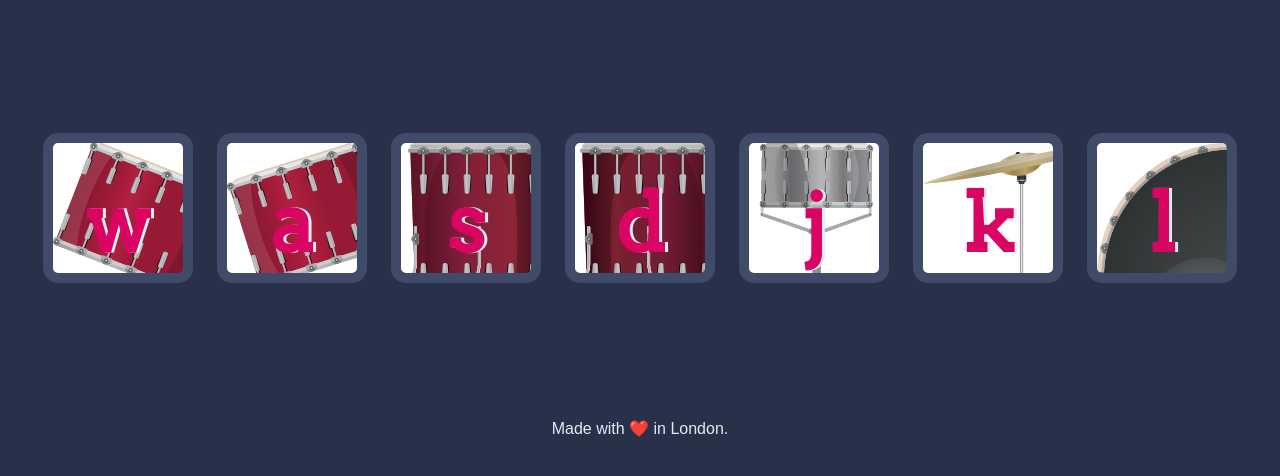
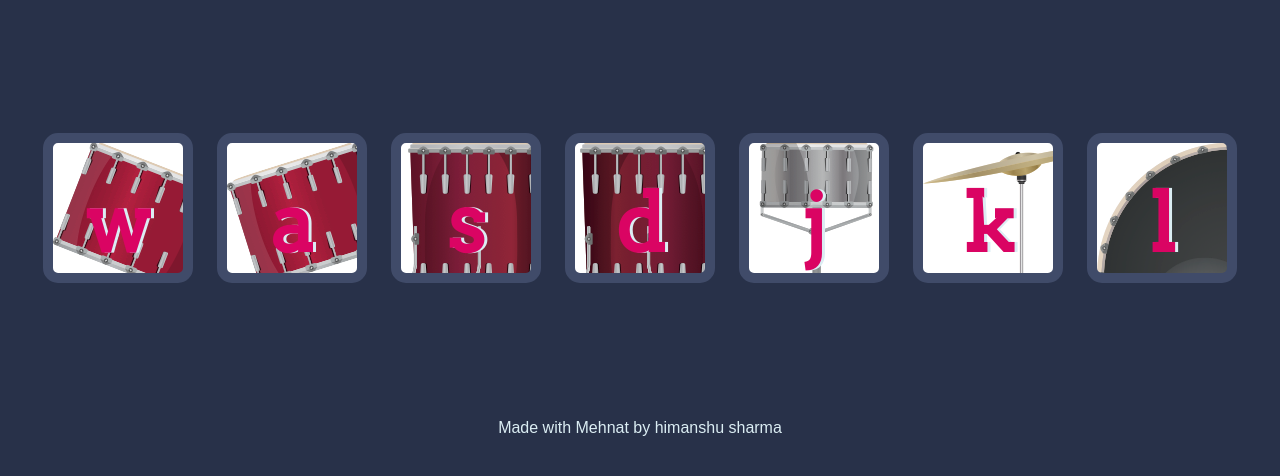
Before and after one commit to krish72na/Drum-Kit, a plain HTML site: page index.html in a window 1280 px wide. Shown: the part 156-632 px from the top of the page. Drawn offline with Linux system fonts and the light colour scheme.

Commit message:
Update index.html

```diff
--- a/index.html
+++ b/index.html
@@ -22,7 +22,7 @@
   </div>
 
   <footer>
-    Made with ❤️ in London.
+    Made with Mehnat by himanshu sharma
   </footer>
 
   <script src="index.js"></script>
```
